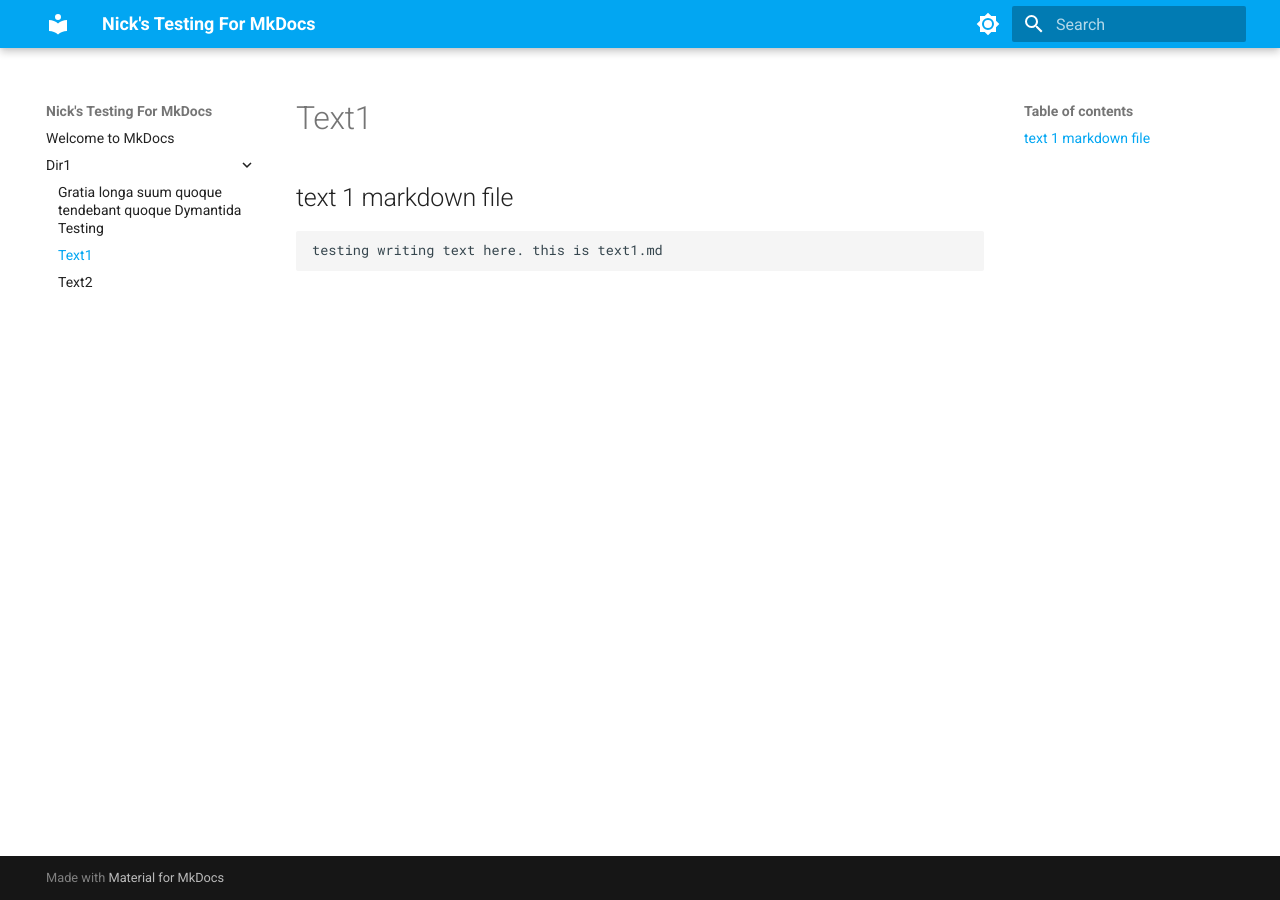
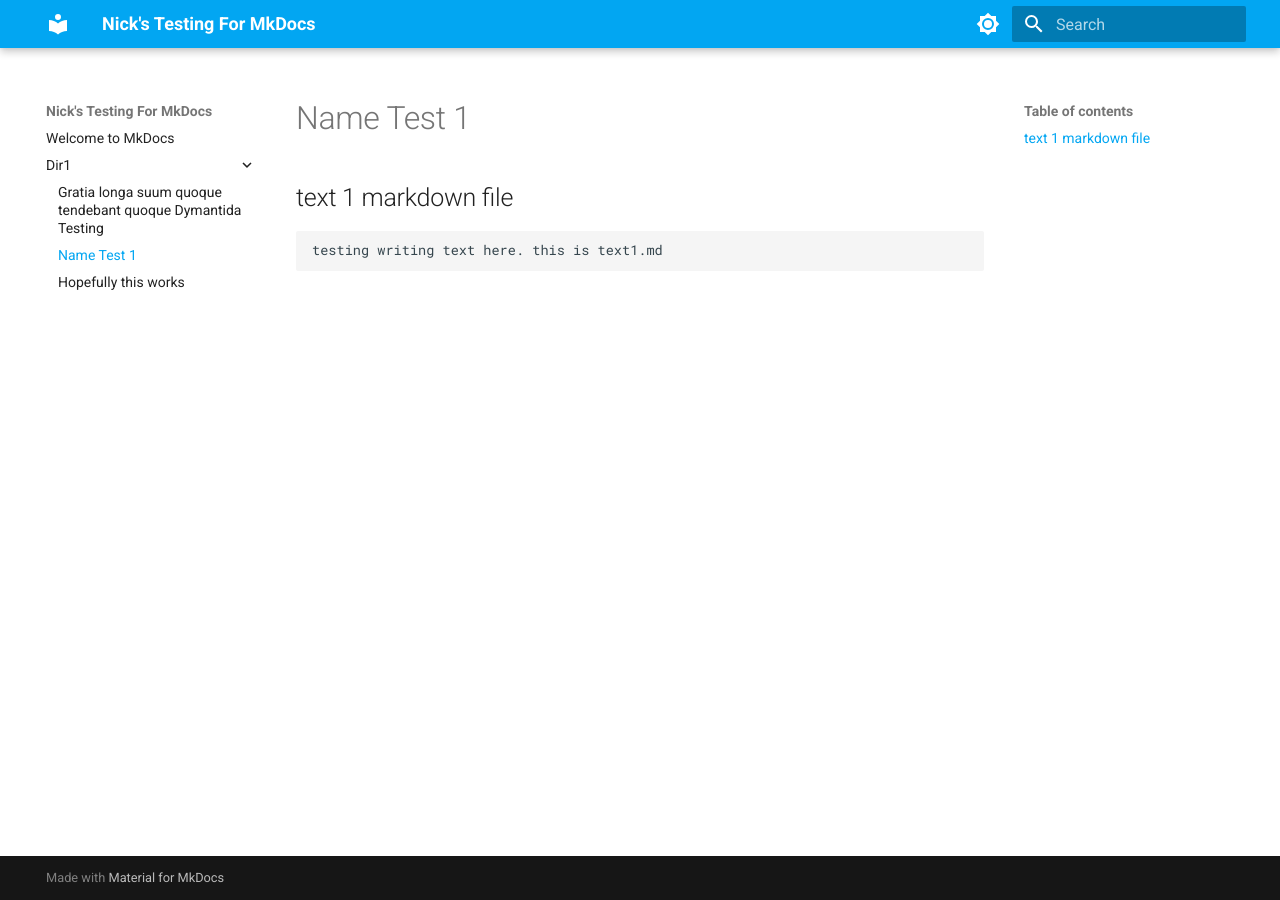
Before and after one commit to nmortari/doctest, an MkDocs documentation site: the page built from docs/dir1/text1.md, in a window 1280 px wide. Built offline with MkDocs 1.6.1 and Material for MkDocs 9.7.7, drawn with Linux system fonts in a browser that asks for light colours.

Commit message:
Testing page names

```diff
--- a/docs/dir1/text1.md
+++ b/docs/dir1/text1.md
@@ -1,2 +1,4 @@
+# Name Test 1
+
 ## text 1 markdown file
     testing writing text here. this is text1.md
--- a/docs/dir1/text2.md
+++ b/docs/dir1/text2.md
@@ -1,3 +1,5 @@
+# Hopefully this works
+
 ## text 2 markdown file
     testing writing text here. this is text2.md
     writing entry
```
